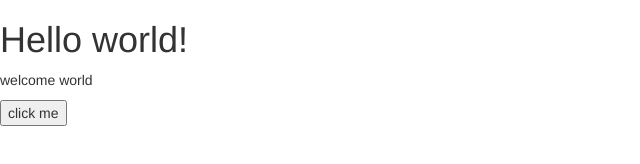
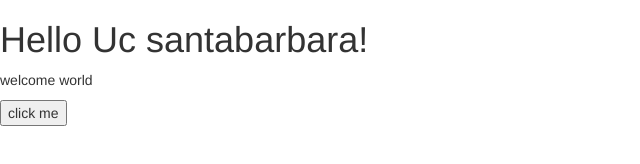
Before and after one commit to rafaelalber/rafaelalber.github.io, a plain HTML site: page index.html in a window 1280 px wide. Shown: the whole page, without its empty margins (0-640 px from the left). Drawn offline with nearby package versions, Linux system fonts and the light colour scheme.

Commit message:
Update index.html

```diff
--- a/index.html
+++ b/index.html
@@ -24,7 +24,7 @@
   </script>
 
   <body>
-    <h1>Hello world!</h1>
+    <h1>Hello Uc santabarbara!</h1>
     <p id="pharagraft">welcome world</p>
      <button onclick=changeParagraph>click me</button>
 
```
